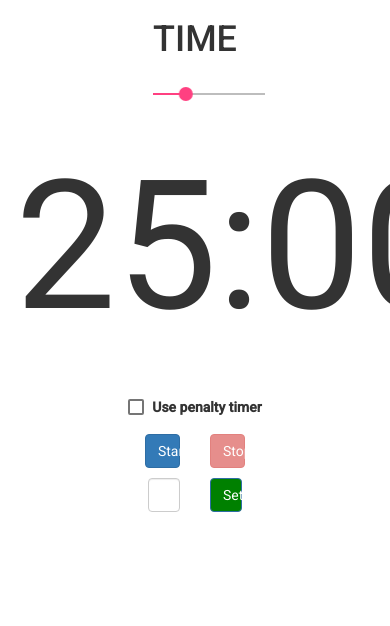
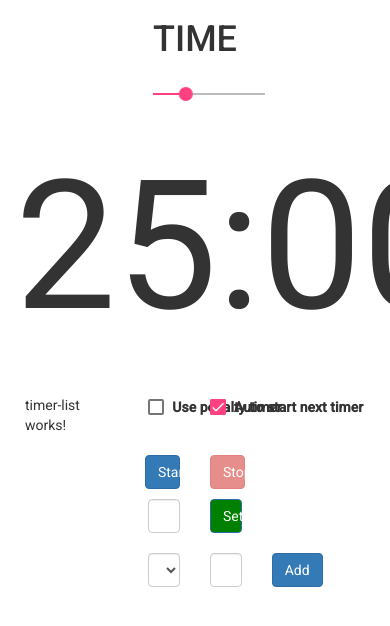
Before and after one commit to sachinsfo/pomodoro_timer, an Angular app in the folder pomodoro-timer/: page / in a window 390 px wide. Shown: the top 626 px of the page. Built offline with nearby package versions, Linux system fonts and the light colour scheme.

Commit message:
Auto start next timer checkbox and started with adding timer type activity

```diff
--- a/pomodoro-timer/src/app/app.component.html
+++ b/pomodoro-timer/src/app/app.component.html
@@ -1 +1,5 @@
-<app-timer></app-timer>
+<div class="container">
+  <div class="row">
+    <app-timer></app-timer>
+  </div>
+</div>
--- a/pomodoro-timer/src/app/shared/enums/timertype.enum.ts
+++ b/pomodoro-timer/src/app/shared/enums/timertype.enum.ts
@@ -1,4 +1,4 @@
-export enum TimerType {
+export enum TimerTypeEnum {
     Regular,
     ShortBreak,
     LongBreak
--- /dev/null
+++ b/pomodoro-timer/src/app/timer/timer-item/timer-item.component.html
@@ -0,0 +1,17 @@
+<div class="row">
+    <div class="col-xs-4">
+    </div>
+    <div class="col-xs-2">
+            <select class="form-control" [(ngModel)]="selectedTimerType">
+                <option *ngFor="let tt of timerTypes" [value]="tt.value">{{tt.name}}</option>
+            </select>
+    </div>
+    <div class="col-xs-2">
+        <input type="number" class="form-control" [(ngModel)]="inputTimeValue" step="1" pattern="\d+" value="1" placeholder="minutes">
+    </div>
+    <div class="col-xs-4">
+        <button class="btn btn-primary">
+            Add
+        </button>
+    </div>
+</div>
--- /dev/null
+++ b/pomodoro-timer/src/app/timer/timer-item/timer-item.component.ts
@@ -0,0 +1,36 @@
+import { Component, OnInit } from '@angular/core';
+import { MatSelectModule } from '@angular/material/select';
+import { TimerTypeEnum } from 'src/app/shared/enums/timertype.enum';
+import { MatButtonModule } from '@angular/material/button';
+
+@Component({
+  selector: 'app-timer-item',
+  templateUrl: './timer-item.component.html',
+  styleUrls: ['./timer-item.component.css']
+})
+export class TimerItemComponent implements OnInit {
+  timerTypes: {
+    'name': string,
+    'value': number
+  }[] = [];
+  selectedTimerType: number;
+  inputTimeValue: number;
+
+  constructor() { }
+
+  ngOnInit(): void {
+    this.insertTimerTypes();
+  }
+
+  insertTimerTypes() {
+    for(const val in Object.keys(TimerTypeEnum)){
+      if(typeof TimerTypeEnum[val] !== 'string') continue;
+      let typeId: number = Number(val);
+      let typeName: string = TimerTypeEnum[Number(val)];
+      this.timerTypes.push({'name': typeName, 'value': typeId});
+    }
+    this.selectedTimerType = 0;
+    console.log(this.timerTypes);
+  }
+
+}
--- /dev/null
+++ b/pomodoro-timer/src/app/timer/timer-list/timer-list.component.html
@@ -0,0 +1 @@
+<p>timer-list works!</p>
--- /dev/null
+++ b/pomodoro-timer/src/app/timer/timer-list/timer-list.component.ts
@@ -0,0 +1,19 @@
+import { Component, OnInit } from '@angular/core';
+
+@Component({
+  selector: 'app-timer-list',
+  templateUrl: './timer-list.component.html',
+  styleUrls: ['./timer-list.component.css']
+})
+export class TimerListComponent implements OnInit {
+  timers: string[] = [];
+
+  constructor() { }
+
+  ngOnInit(): void {
+    this.timers.push('Regular');
+    this.timers.push('ShortBreak');
+    this.timers.push('LongBreak');
+  }
+
+}
--- a/pomodoro-timer/src/app/timer/timer.component.html
+++ b/pomodoro-timer/src/app/timer/timer.component.html
@@ -19,11 +19,20 @@
         </div>
     </div>
     <div class="row" style="padding: 10px;">
-        <div class="col-xs-12 text-center">
-            <mat-checkbox (change)="onChangePenaultyCheckbox($event)" [checked]="usePenaultyTime">
+        <div class="col-xs-4">
+            <app-timer-list></app-timer-list>
+        </div>
+        <div class="col-xs-2">
+            <mat-checkbox (change)="onChangePenaultyCheckbox($event)" [checked]="chkboxPenaltyTime">
                 Use penalty timer
             </mat-checkbox>
         </div>
+        <div class="col-xs-2">
+            <mat-checkbox (change)="onChangeAutoTimerCheckbox($event)" [checked]="chkboxAutoTimer">
+                Auto start next timer
+            </mat-checkbox>
+        </div>
+        <div class="col-xs-4"></div>
     </div>
     <div class="row">
         <div class="col-xs-2"></div>
@@ -54,4 +63,9 @@
         <div class="col-xs-2"></div>
         <div class="col-xs-2"></div>
     </div>
+    <div class="row" style="padding: 10px;">
+        <div class="col-xs-12">
+            <app-timer-item></app-timer-item>
+        </div>
+    </div>
 </div>
--- a/pomodoro-timer/src/app/timer/timer.component.ts
+++ b/pomodoro-timer/src/app/timer/timer.component.ts
@@ -1,6 +1,6 @@
 import { Component, DoCheck, ElementRef, OnInit, SimpleChanges, ViewChild } from '@angular/core';
 import { TimerObj } from '../shared/timer.model';
-import { TimerType } from '../shared/enums/timertype.enum';
+import { TimerTypeEnum } from '../shared/enums/timertype.enum';
 import { MatCheckboxModule } from '@angular/material/checkbox';
 @Component({
   selector: 'app-timer',
@@ -11,7 +11,8 @@ export class TimerComponent implements OnInit, DoCheck{
   timer;
   penalty: number = 0;
   penaltyTimer;
-  usePenaultyTime: boolean = false;
+  chkboxPenaltyTime: boolean = false;
+  chkboxAutoTimer: boolean = true;
 
   @ViewChild('initialSetTime', {static: true})
   initialSetTimeMinutes: number = 25;
@@ -34,9 +35,10 @@ export class TimerComponent implements OnInit, DoCheck{
   constructor() { }
 
   ngOnInit(): void {
+    //TODO Calculate efficiency of the activity whenever penalty is used
     //this.timer_list.push({type: TimerType.Regular, time_in_min: 0.3});
-    this.timer_list.push({type: TimerType.Regular, time_in_min: 0.2});
-    this.timer_list.push({type: TimerType.Regular, time_in_min: 0.2});
+    this.timer_list.push({type: TimerTypeEnum.Regular, time_in_min: 0.1});
+    this.timer_list.push({type: TimerTypeEnum.Regular, time_in_min: 0.2});
     console.log(this.timer_list)
   }
 
@@ -90,9 +92,17 @@ export class TimerComponent implements OnInit, DoCheck{
 
   onComplete() {
     clearInterval(this.timer);
-    this.current_time_seconds = 0;
+    //this.current_time_seconds = 0;
+    console.log(this.chkboxAutoTimer, this.current_time_seconds, this.timer_list)
     this.penalty = 0;
-    this.onStart();
+    if(this.chkboxAutoTimer){
+      this.onStart();
+    }
+    //when all timers are exhausted
+    if(this.current_time_seconds === 0){
+      this.stopButton.nativeElement.disabled = true;
+      this.startButton.nativeElement.disabled = false;
+    }
   }
 
   onStop() {
@@ -102,7 +112,7 @@ export class TimerComponent implements OnInit, DoCheck{
       this.stopButton.nativeElement.disabled = true;
       this.startButton.nativeElement.disabled = false;
       // reset the penalty to 1 each time the stop button is clicked
-      if(this.usePenaultyTime){
+      if(this.chkboxPenaltyTime){
         this.penalty = 1;
         this.penaltyTimer = setInterval(()=>{
           this.penalty += 1;
@@ -133,13 +143,17 @@ export class TimerComponent implements OnInit, DoCheck{
   }
 
   onChangePenaultyCheckbox(event) {
-    this.usePenaultyTime = event.checked;
-    if(!this.usePenaultyTime) {
+    this.chkboxPenaltyTime = event.checked;
+    if(!this.chkboxPenaltyTime) {
       clearInterval(this.penaltyTimer);
       this.penalty = 0;
     }
   }
 
+  onChangeAutoTimerCheckbox(event){
+    this.chkboxAutoTimer = event.checked;
+  }
+
   //TODO: Implement a max limit on penalty, otherwise it might go beyond 99 minutes
 
 }
```
Also changed, not shown: pomodoro-timer/src/app/app.module.ts (+10 -2 lines), pomodoro-timer/src/app/timer/timer-item/timer-item.component.css (added), pomodoro-timer/src/app/timer/timer-list/timer-list.component.css (added).
